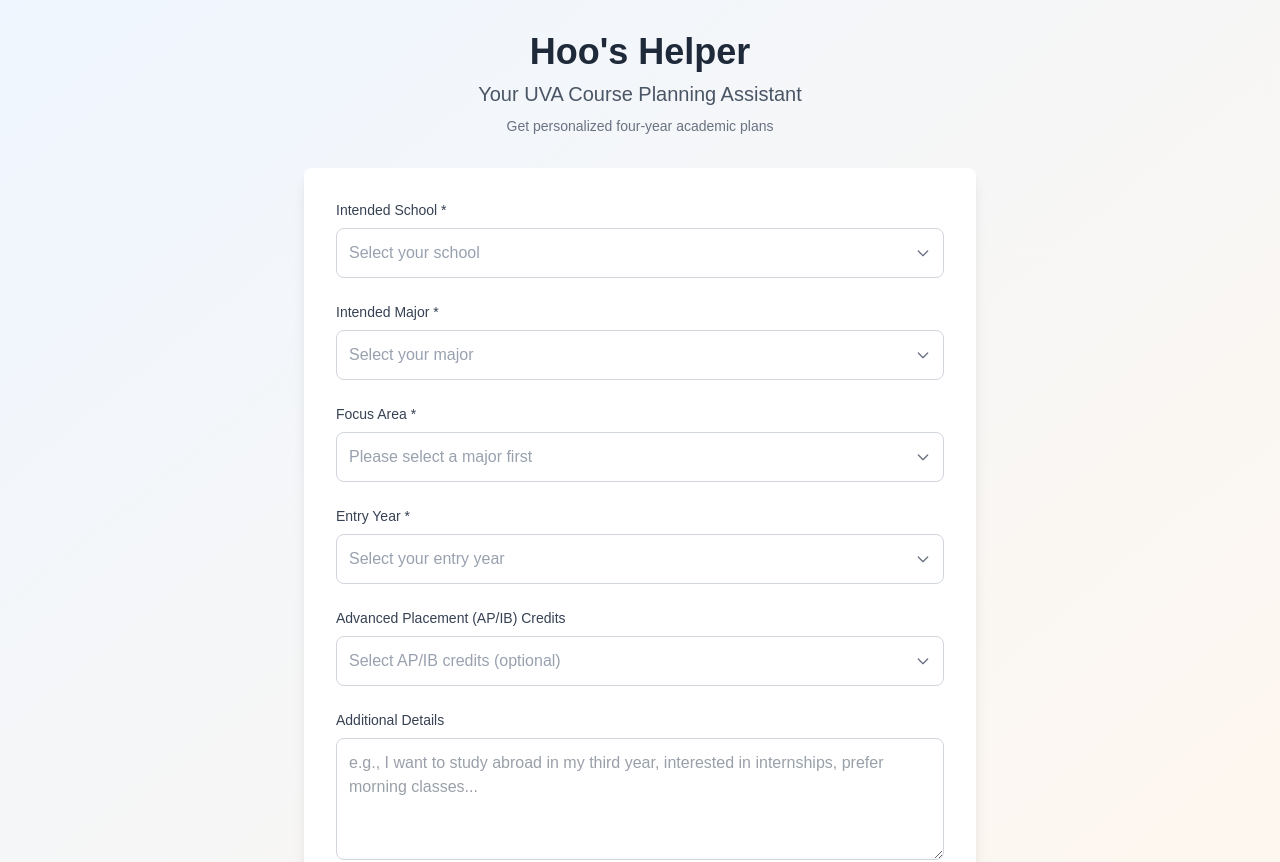
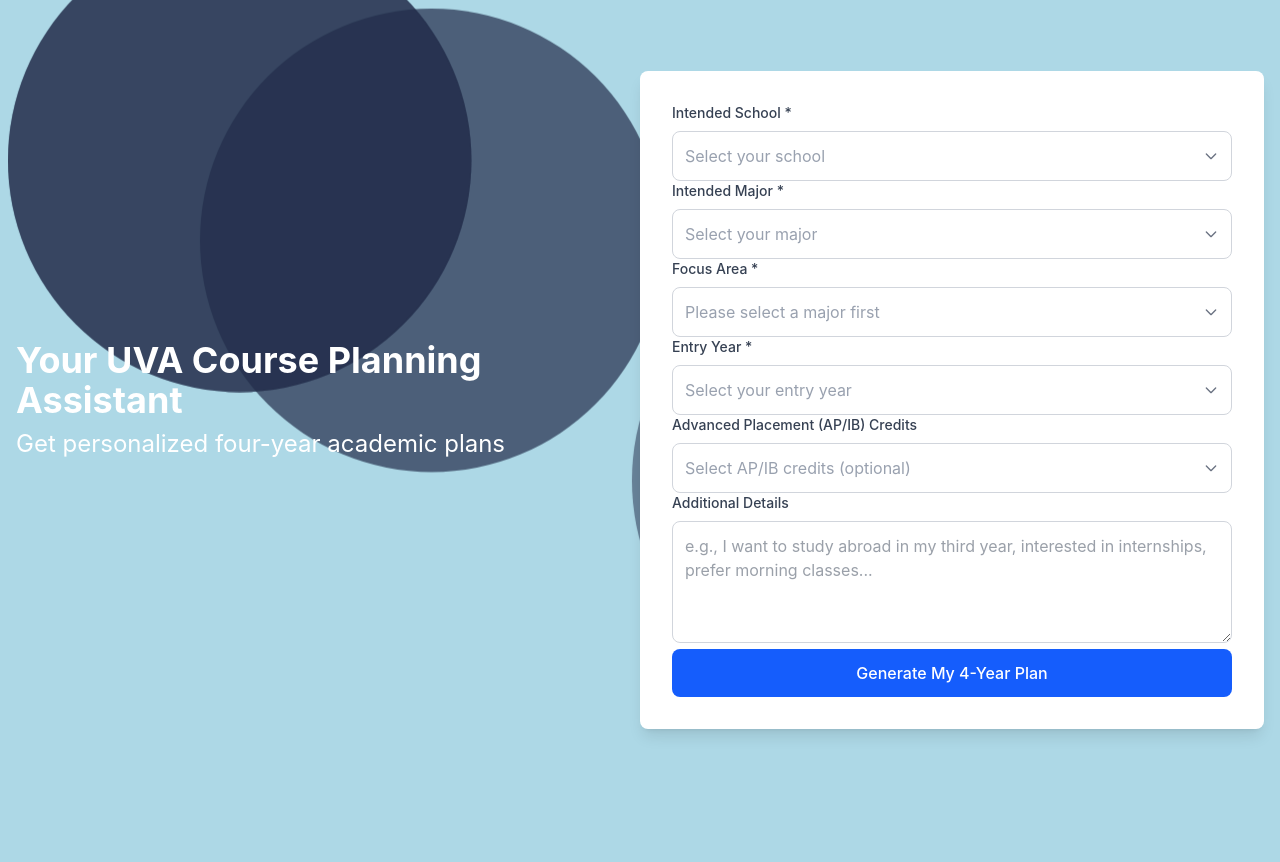
Before and after one commit to Poseidonspjs/HooHelper, a Next.js app in the folder hoos-helper/: page / in a window 1280 px wide. Shown: the top 862 px of the page. After the commit the page ends 800 px from the top, so only its background shows below. Built offline with nearby package versions, Linux system fonts and the light colour scheme.

Commit message:
Temporary background and styling decisions(typewriter)

```diff
--- a/hoos-helper/src/app/globals.css
+++ b/hoos-helper/src/app/globals.css
@@ -1,8 +1,10 @@
 @import "tailwindcss";
+@import url('https://fonts.googleapis.com/css2?family=Inter:wght@400;700&display=swap');
 
 :root {
-  --background: #ffffff;
+  --background: #ADD8E6;
   --foreground: #171717;
+  --font-sans: 'Inter', sans-serif;
 }
 
 @theme inline {
@@ -22,7 +24,7 @@
 body {
   background: var(--background);
   color: var(--foreground);
-  font-family: Arial, Helvetica, sans-serif;
+  font-family: var(--font-sans);
 }
 
 @keyframes bounce-soft {
@@ -43,3 +45,48 @@
 .animate-bounce-soft {
   animation: bounce-soft 0.3s ease-out;
 }
+
+@keyframes blink {
+  0%, 50% {
+    opacity: 1;
+  }
+  51%, 100% {
+    opacity: 0;
+  }
+}
+
+.animate-blink {
+  display: inline-block;
+  width: 1ch;
+  background-color: transparent;
+  animation: blink 0.8s step-start infinite;
+}
+
+/* Blob Animation */
+.blob {
+  position: absolute;
+  width: 400px;
+  height: 400px;
+  border-radius: 50%;
+  background-color: #232D4B;
+  animation: blob-move 8s infinite alternate ease-in-out;
+}
+
+@keyframes blob-move {
+  0% {
+    transform: translate(0, 0) scale(1);
+  }
+  100% {
+    transform: translate(50px, -50px) scale(1.2);
+  }
+}
+
+.blob:nth-child(1) {
+  top: 10%;
+  left: 15%;
+}
+
+.blob:nth-child(2) {
+  bottom: 10%;
+  right: 20%;
+}
--- a/hoos-helper/src/app/layout.tsx
+++ b/hoos-helper/src/app/layout.tsx
@@ -25,9 +25,16 @@
   return (
     <html lang="en">
       <body
-        className={`${geistSans.variable} ${geistMono.variable} antialiased`}
+        className={`${geistSans.variable} ${geistMono.variable} antialiased relative overflow-hidden`}
       >
-        {children}
+        {/* Animated Background Blobs */}
+        <div className="absolute inset-0 -z-10">
+          <div className="blob bg-orange-500 opacity-70"></div>
+          <div className="blob bg-blue-900 opacity-50"></div>
+          <div className="blob bg-dark-blue opacity-70"></div>
+          <div className="blob bg-dark-blue opacity-50"></div>
+        </div>
+        <main className="relative z-10">{children}</main>
       </body>
     </html>
   );
--- a/hoos-helper/src/app/page.tsx
+++ b/hoos-helper/src/app/page.tsx
@@ -184,6 +184,32 @@
   const [isLoading, setIsLoading] = useState(false);
   const [submitMessage, setSubmitMessage] = useState<{type: 'success' | 'error', text: string} | null>(null);
 
+  const [typedText, setTypedText] = useState('');
+  const [isDeleting, setIsDeleting] = useState(false);
+  const tagline = "Your UVA Course Planning Assistant";
+  const typingSpeed = 150;
+  const deletingSpeed = 100;
+  const pauseTime = 2000;
+
+  useEffect(() => {
+    const handleTyping = () => {
+      if (!isDeleting) {
+        setTypedText(tagline.slice(0, typedText.length + 1));
+        if (typedText === tagline) {
+          setTimeout(() => setIsDeleting(true), pauseTime);
+        }
+      } else {
+        setTypedText(tagline.slice(0, typedText.length - 1));
+        if (typedText === '') {
+          setTimeout(() => setIsDeleting(false), typingSpeed);
+        }
+      }
+    };
+
+    const timeout = setTimeout(handleTyping, isDeleting ? deletingSpeed : typingSpeed);
+    return () => clearTimeout(timeout);
+  }, [typedText, isDeleting]);
+
   // Sample data - in a real app, these would come from API endpoints
   const school = [
     'School of Engineering and Applied Science',
@@ -349,15 +375,19 @@
   };
 
   return (
-    <div className="min-h-screen bg-gradient-to-br from-blue-50 to-orange-50 py-8 px-4">
-      <div className="max-w-2xl mx-auto">
-        <header className="text-center mb-8">
-          <h1 className="text-4xl font-bold text-gray-800 mb-2">Hoo&apos;s Helper</h1>
-          <p className="text-xl text-gray-600">Your UVA Course Planning Assistant</p>
-          <p className="text-sm text-gray-500 mt-2">Get personalized four-year academic plans</p>
-        </header>
+    <div className="min-h-screen bg-light-blue-400 py-8 px-4 flex items-center">
+      {/* Tagline Section */}
+      <div className="w-1/2 pr-8">
+        <p className="text-4xl font-bold text-white mb-2">
+          {typedText}
+          <span className="animate-blink">|</span>
+        </p>
+        <p className="text-2xl text-white">Get personalized four-year academic plans</p>
+      </div>
 
-        <form onSubmit={handleSubmit} className="bg-white rounded-lg shadow-lg p-8 space-y-6">
+      {/* Form Section */}
+      <div className="w-1/2 bg-white rounded-lg shadow-lg p-8 space-y-6">
+        <form onSubmit={handleSubmit}>
           {/* School Selection */}
           <Dropdown
             label="Intended School *"
@@ -450,10 +480,6 @@
             </div>
           )}
         </form>
-
-        <footer className="text-center text-gray-500 text-sm mt-8">
-          <p>Powered by AI • University of Virginia • Hoo&apos;s Helper MVP</p>
-        </footer>
       </div>
     </div>
   );
```
